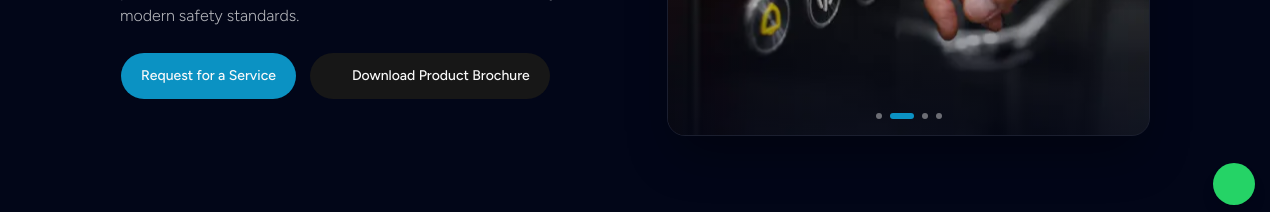
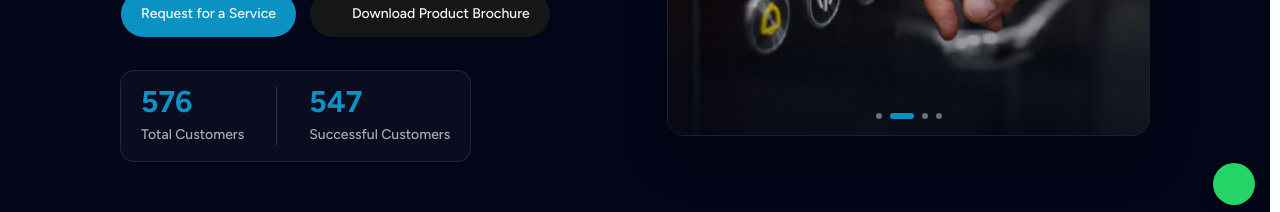
Before and after one commit to Prashant-S29/revotek, a Next.js app: page / in a window 1280 px wide. Shown: the part 514-726 px from the top of the page. Built offline with nearby package versions, Linux system fonts and the light colour scheme; no server answers; some icons are missing.

Commit message:
home page banner improvments

```diff
--- a/components/section/home/Hero.tsx
+++ b/components/section/home/Hero.tsx
@@ -158,6 +158,29 @@ export const Hero: React.FC = () => {
               );
             })}
           </nav>
+
+          <dl
+            aria-label="Customer statistics"
+            className="mt-8 flex w-fit items-center rounded-xl border border-white/10 bg-white/[0.03] px-5 py-4"
+          >
+            {hero.customerStats.map((stat, index) => (
+              <div
+                key={stat.label}
+                className={
+                  index === 0
+                    ? "pr-5 sm:pr-8"
+                    : "border-l border-white/15 pl-5 sm:pl-8"
+                }
+              >
+                <dd className="text-2xl font-bold leading-none text-brand-primary sm:text-3xl">
+                  {stat.value}
+                </dd>
+                <dt className="mt-2 text-xs font-medium text-white/65 sm:text-sm">
+                  {stat.label}
+                </dt>
+              </div>
+            ))}
+          </dl>
         </motion.div>
 
         {/* Right column: auto-changing image slider */}
--- a/content/home.json
+++ b/content/home.json
@@ -19,6 +19,16 @@
           "link": "/assets/product-brochure.pdf",
           "label": "Download Product Brochure",
           "icon": "download"
+        }
+      ],
+      "customerStats": [
+        {
+          "label": "Total Customers",
+          "value": 576
+        },
+        {
+          "label": "Successful Customers",
+          "value": 547
         }
       ]
     },
```
